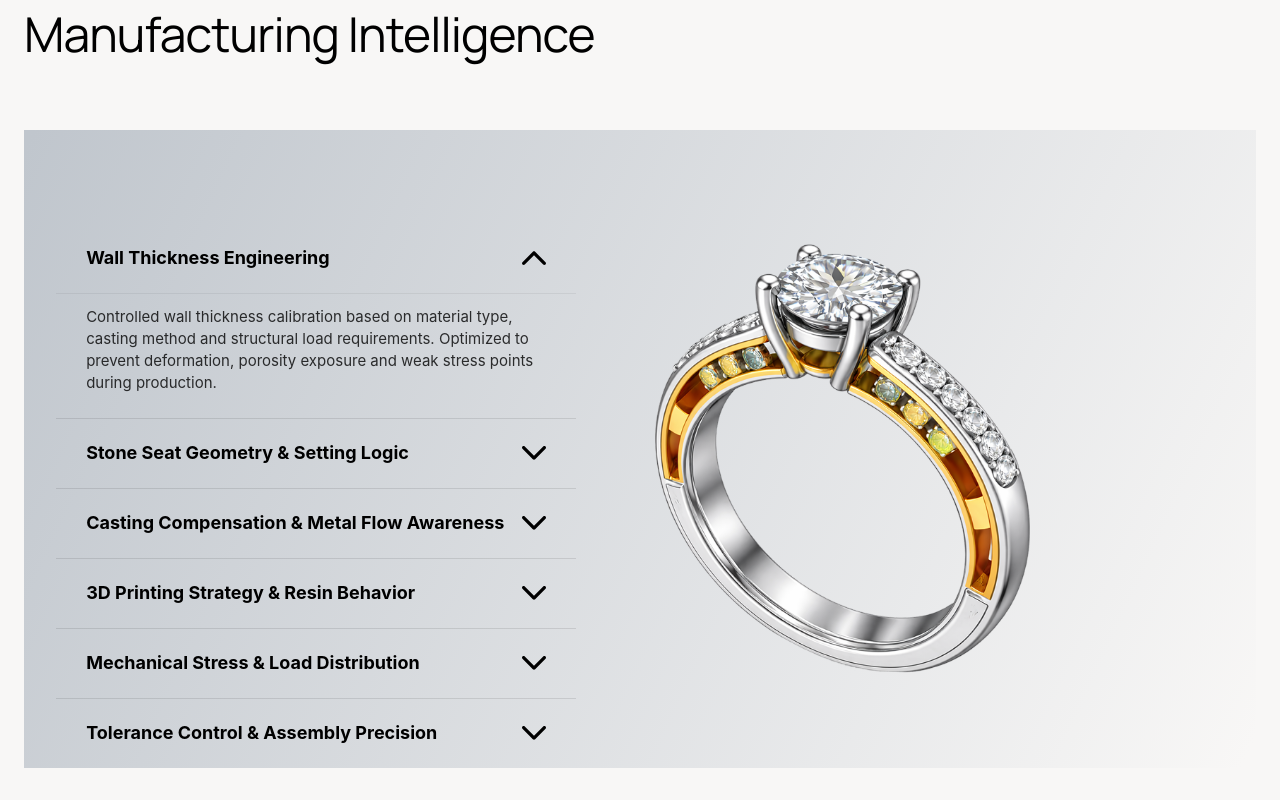
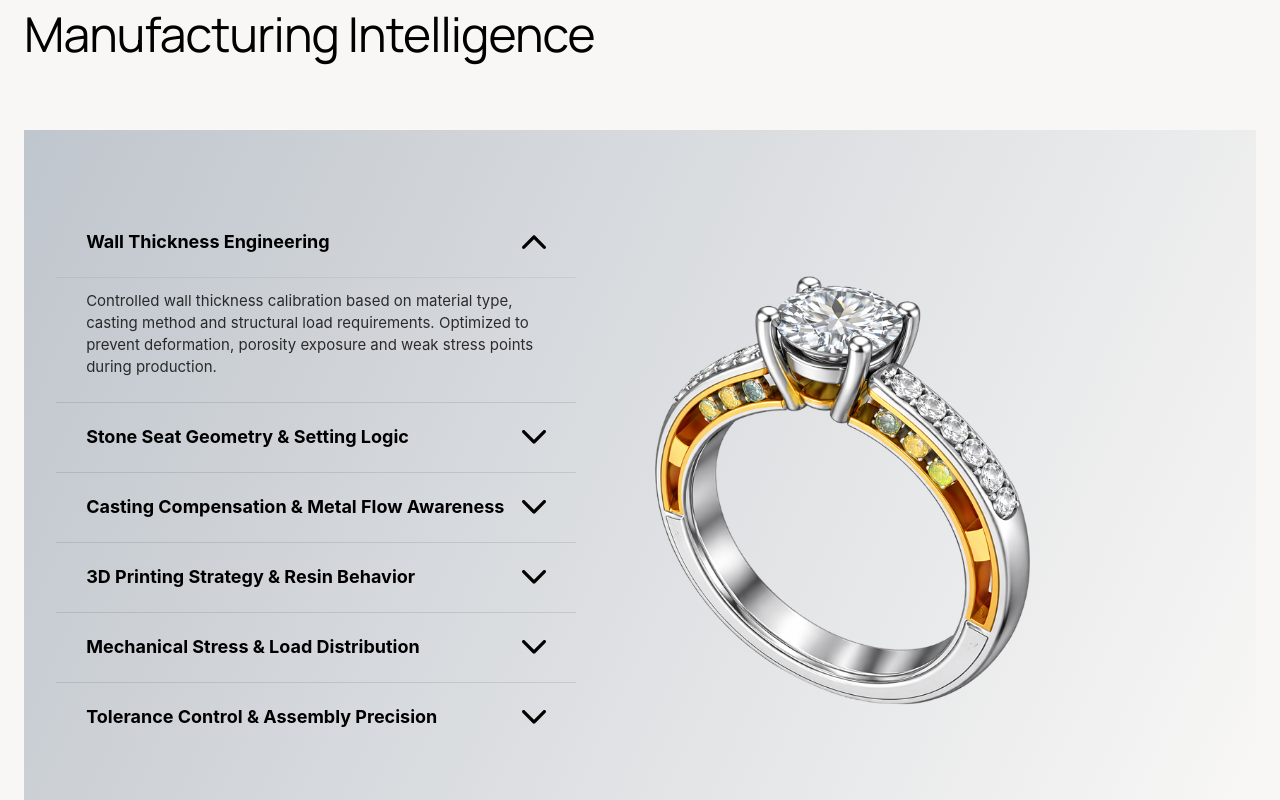
Before and after one commit to neetrino/goldcrest3d.com, a Next.js app: page / in a window 1280 px wide. Shown: the part 3700-4500 px from the top of the page. Built offline with nearby package versions, Linux system fonts and the light colour scheme; no server answers; the database is empty.

Commit message:
Manufacturing Intelligence chapery darcucel em malin uzacov

```diff
--- a/src/app/styles/globals-root.css
+++ b/src/app/styles/globals-root.css
@@ -18,6 +18,11 @@
   --landing-nav-logo-nudge-x: 0px;
   /** Manufacturing Intelligence — gradient card width (inside max-w 1612 shell) */
   --manufacturing-intelligence-card-max-w: 1421px;
+  /**
+   * Manufacturing Intelligence — accordion column (six title rows + expanded detail text) top inset, lg+ only.
+   * Slightly less than historical 94px so the block sits a little higher on desktop; unchanged below lg.
+   */
+  --manufacturing-intelligence-accordion-col-padding-top-lg: 46px;
   /** Primary section titles (LTR), md+ — stable left inset vs viewport when shell is start-aligned. */
   --landing-section-title-indent-md: 0px;
   /** md+ extra nudge (negative = further left); pairs with indent (padding cannot be negative). */
--- a/src/components/landing/SectionManufacturing.tsx
+++ b/src/components/landing/SectionManufacturing.tsx
@@ -131,12 +131,12 @@ export function SectionManufacturing() {
         </h2>
 
         <div className="manufacturing-intelligence-card-shell mt-0 overflow-hidden rounded-none bg-[linear-gradient(-65.02deg,#f8f7f6_0.94%,#c0c6cd_99.4%)] lg:mt-[76px]">
-          <div className="grid min-h-0 grid-cols-1 gap-12 py-12 lg:grid-cols-[minmax(0,520px)_minmax(0,1fr)] lg:gap-0 lg:py-0 lg:pl-[2.61%] lg:pr-[4.59%]">
+          <div className="grid min-h-0 grid-cols-1 gap-12 py-16 lg:grid-cols-[minmax(0,520px)_minmax(0,1fr)] lg:gap-0 lg:py-8 lg:pl-[2.61%] lg:pr-[4.59%]">
             <h2 className="manufacturing-intelligence-heading mx-auto w-[257px] max-w-full text-center font-sans text-[30px] font-medium leading-[36px] tracking-[0.396px] text-black lg:hidden">
               Manufacturing Intelligence
             </h2>
 
-            <div className="flex min-w-0 flex-col divide-y divide-black/10 lg:pt-[94px]">
+            <div className="flex min-w-0 flex-col divide-y divide-black/10 lg:pt-[var(--manufacturing-intelligence-accordion-col-padding-top-lg)]">
               {MANUFACTURING_SPECIALIZATION_ITEMS.map((item) => (
                 <div key={item.id} className="flex min-w-0 flex-col">
                   <ManufacturingAccordionRow
```
